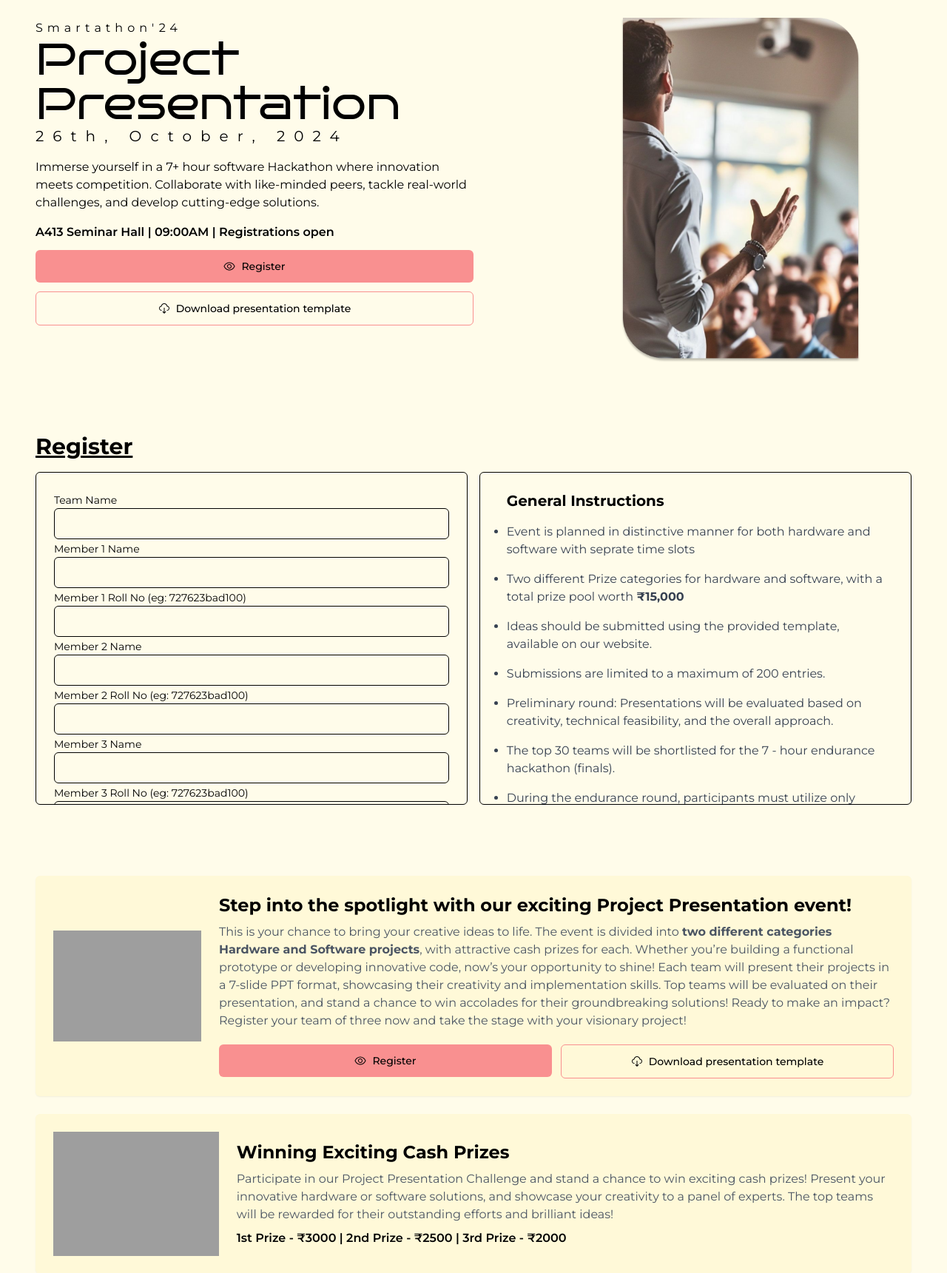
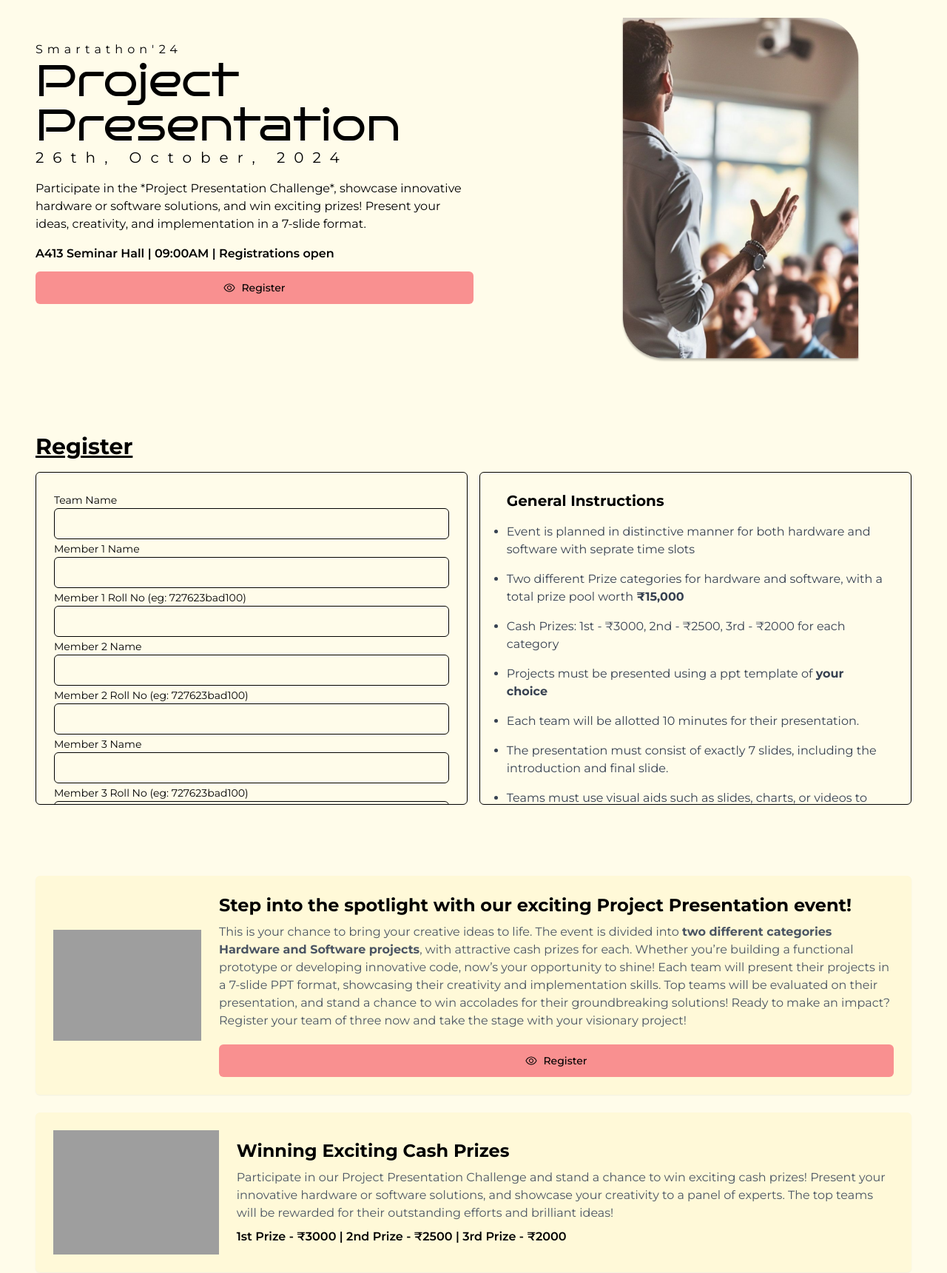
Before and after one commit to Magudeshgit/Smartathon-24, a Django app: page /projectpresentation/ in a window 1280 px wide. Shown: the part 152-1873 px from the top of the page at 74% size. Run offline with Django 5.2, Linux system fonts and the light colour scheme; data comes from the database, SQL or seed files in the repository; some libraries are stand-ins or nearby versions; grey boxes are pictures that could not be loaded.

Commit message:
Update: UI Fixes, PS ID DNE

```diff
--- a/core/templates/core/hackathon.html
+++ b/core/templates/core/hackathon.html
@@ -163,10 +163,8 @@
                     <p class="text-xl font-montserrat font-bold">General Instructions</p>
 
                     <ul class="font-montserrat text-gray-700 mt-2">
-                        <li class="list-disc mt-4">Event is planned in distinctive manner for both hardware and software with seprate time slots</li>
-                        <li class="list-disc mt-4">Two different Prize categories for hardware and software, with a total prize pool worth<b> ₹15,000</b></li>
                         <li class="list-disc mt-4">Ideas should be submitted using the provided template, available on our website.</li>
-                        <li class="list-disc mt-4">Submissions are limited to a maximum of 200 entries.</li>
+                        <li class="list-disc mt-4">Submissions are limited to a maximum of 75 teams.</li>
                         <li class="list-disc mt-4">Preliminary round: Presentations will be evaluated based on creativity, technical feasibility, and the overall approach.</li>
                         <li class="list-disc mt-4">The top 30 teams will be shortlisted for the 7 - hour endurance hackathon (finals).</li>
                         <li class="list-disc mt-4">During the endurance round, participants must utilize only college lab systems; personal laptops are prohibited.</li>
@@ -221,7 +219,7 @@
                         <p class="font-montserrat text-gray-600">
                             Compete in our thrilling hackathon and stand a chance to win exciting cash prizes! Show off your coding skills, solve real-world problems, and take home rewards that recognize your hard work and creativity. Don’t miss the opportunity to prove your talent and claim your prize!
                         </p>
-                        <p class="font-montserrat font-semibold">1st Prize - ₹6000 | 2nd Prize - ₹5000 | 3rd Prize - ₹4000</p>
+                        <p class="font-montserrat font-semibold">1st Prize - ₹4000 | 2nd Prize - ₹3500 | 3rd Prize - ₹3000</p>
                     </div>
                 </div>
             </div>
--- a/core/templates/core/ideapitching.html
+++ b/core/templates/core/ideapitching.html
@@ -53,7 +53,7 @@
                 <p class="text-sm lg:text-xl tracking-[12px] font-montserrat">26th, October, 2024</p>
 
                 <p class="font-montserrat mt-4 ">
-                    Immerse yourself in a 7+ hour software Hackathon where innovation meets competition. Collaborate with like-minded peers, tackle real-world challenges, and develop cutting-edge solutions.
+                    Join us for the Idea Pitching Challenge, where creativity meets problem-solving! This event invites participants to present innovative solutions to real-world problems, showcasing their ideas to a panel of judges.
                 </p>
                 <p class="font-montserrat mt-4 font-semibold">{{event.venue}} | {{event.time}} | {% if not event.isClosed %} Registrations open {%else%} Registrations Closed {% endif %}</p>
                 <div class="flex w-full flex-wrap gap-3 mt-3">
@@ -136,7 +136,8 @@
                         <li class="list-disc mt-4">Teams will be evaluated based on the originality of their work, as well as feasibility and scalability factors.</li>
                         <li class="list-disc mt-4">Each team must be registered throught the portal before registration closes.</li>
                         <li class="list-disc mt-4">Pitch Format: Present your idea in a concise format, detailing the problem, solution, and impact.</li>
-                        <li class="list-disc mt-4">Evaluation Criteria: Participants will be judged on originality, feasibility, clarity of presentation, and potential impact of their solutions.</li>
+                        <li class="list-disc mt-4">Evaluation Criteria: Participants will be judged on originality, clarity of presentation, and potential impact of their solutions.</li>
+                        <li class="list-disc mt-4">Cash Prizes: 1st - ₹3000, 2nd - ₹2500, 3rd - ₹2000.</li>
                        </ul>
                 </div>
             </div>
--- a/core/templates/core/projectpresentation.html
+++ b/core/templates/core/projectpresentation.html
@@ -53,7 +53,7 @@
                 <p class="text-sm lg:text-xl tracking-[12px] font-montserrat">26th, October, 2024</p>
 
                 <p class="font-montserrat mt-4 ">
-                    Immerse yourself in a 7+ hour software Hackathon where innovation meets competition. Collaborate with like-minded peers, tackle real-world challenges, and develop cutting-edge solutions.
+                    Participate in the *Project Presentation Challenge*, showcase innovative hardware or software solutions, and win exciting prizes! Present your ideas, creativity, and implementation in a 7-slide format.
                 </p>
                 <p class="font-montserrat mt-4 font-semibold">{{event.venue}} | {{event.time}} | {% if not event.isClosed %} Registrations open {%else%} Registrations Closed {% endif %}</p>
                 <div class="flex w-full flex-wrap gap-3 mt-3">
@@ -61,12 +61,6 @@
                     <button class="bg-[#F99090] hover:bg-[#d47272] min-w-full py-3 px-8 rounded-md text-sm font-montserrat font-medium transition-colors flex gap-2 justify-center items-center">
                         <img src="{% static 'images/view.svg' %}" class="invert">
                         Register
-                    </button>
-                </a>
-                <a href="/ideapitchingtemplate" class="w-full">
-                    <button class="border-[1.5px] border-[#F99090] min-w-full py-3 px-8 rounded-md text-sm font-montserrat font-medium hover:bg-[#F99090] transition-colors flex gap-2 justify-center items-center">
-                        <img src="{% static 'images/download.svg' %}" class="invert">
-                        Download presentation template
                     </button>
                 </a>
                 </div>
@@ -134,12 +128,15 @@
                     <ul class="font-montserrat text-gray-700 mt-2">
                         <li class="list-disc mt-4">Event is planned in distinctive manner for both hardware and software with seprate time slots</li>
                         <li class="list-disc mt-4">Two different Prize categories for hardware and software, with a total prize pool worth<b> ₹15,000</b></li>
-                        <li class="list-disc mt-4">Ideas should be submitted using the provided template, available on our website.</li>
-                        <li class="list-disc mt-4">Submissions are limited to a maximum of 200 entries.</li>
-                        <li class="list-disc mt-4">Preliminary round: Presentations will be evaluated based on creativity, technical feasibility, and the overall approach.</li>
-                        <li class="list-disc mt-4">The top 30 teams will be shortlisted for the 7 - hour endurance hackathon (finals).</li>
-                        <li class="list-disc mt-4">During the endurance round, participants must utilize only college lab systems; personal laptops are prohibited.</li>
-                        <li class="list-disc mt-4">Teams will be evaluated based on the originality of their work, as well as feasibility and scalability factors.</li>
+                        <li class="list-disc mt-4">Cash Prizes: 1st - ₹3000, 2nd - ₹2500, 3rd - ₹2000 for each category</li>
+                        <li class="list-disc mt-4">Projects must be presented using a ppt template of <b>your choice</b></li>
+                        <li class="list-disc mt-4">Each team will be allotted 10 minutes for their presentation.</li>
+                        <li class="list-disc mt-4">The presentation must consist of exactly 7 slides, including the introduction and final slide.</li>
+                        <li class="list-disc mt-4">Teams must use visual aids such as slides, charts, or videos to support their presentation.</li>
+                        <li class="list-disc mt-4">Hardware models or prototypes should be demonstrated during the presentation</li>
+                        <li class="list-disc mt-4">Software projects should include a live demonstration or a detailed walkthrough of the code and functionality.</li>
+                        <li class="list-disc mt-4">Software projects : 9.00 am to 1.00 pm</li>
+                        <li class="list-disc mt-4">Hardware projects: 2.00 pm to 4.30 pm</li>
                        </ul>
                 </div>
             </div>
@@ -166,12 +163,6 @@
                                 <button class="bg-[#F99090] hover:bg-[#d47373] min-w-full py-3 px-8 rounded-md text-sm font-montserrat font-medium transition-colors flex gap-2 justify-center items-center">
                                     <img src="{% static 'images/view.svg' %}" class="invert">
                                     Register
-                                </button>
-                            </a>
-                            <a href="/ideapitchingtemplate" class="w-full">
-                                <button class="border-[1.5px] border-[#F99090] min-w-full py-3 px-8 rounded-md text-sm font-montserrat font-medium hover:bg-[#af6464] transition-colors flex gap-2 justify-center items-center">
-                                    <img src="{% static 'images/download.svg' %}" class="invert">
-                                    Download presentation template
                                 </button>
                             </a>
                             </div>
--- a/core/views.py
+++ b/core/views.py
@@ -6,7 +6,7 @@ from .models import statements, events, registrations, hackathonreg
 import os
 from django.core import serializers
 from pathlib import Path
-from django.core.exceptions import ValidationError
+from django.core.exceptions import ValidationError, ObjectDoesNotExist
 from django.contrib.messages import error
 
 BASE_DIR = Path(__file__).resolve().parent.parent
@@ -20,9 +20,9 @@ def hackathon(request):
     event = events.objects.get(name = "Hackathon")
     raw_ps = serializers.serialize('json', ps)
     if request.method == 'POST':
-        statement = statements.objects.get(title = request.POST.get('ps'))
-        if hackathonreg.objects.filter(statement=statement).count()<statement.submissions:
-            try:
+        try:
+            statement = statements.objects.get(title = request.POST.get('ps'))
+            if hackathonreg.objects.filter(statement=statement).count()<statement.submissions:
                 registration = hackathonreg.objects.create(
                     event = event,
                     statement = statement,
@@ -44,10 +44,14 @@ def hackathon(request):
                 statement.submitted += 1
                 statement.save()
                 return redirect(reverse('success', kwargs={"event": event.id, "regid": registration.id}))
-            except ValidationError:
-                print("error Catched")
-                error(request, "One or more of the provided roll numbers has already been registered.")
-                return redirect('/hackathon/#register')
+        except ValidationError:
+            print("error Catched")
+            error(request, "One or more of the provided roll numbers has already been registered.")
+            return redirect('/hackathon/#register')
+        except ObjectDoesNotExist:
+            print("error Catched")
+            error(request, "Please select the dropdown after entering Problem Statement ID to proceed")
+            return redirect('/hackathon/#register')
         else:
             error(request, "Maximum registrations reached for the selected problem "+f"'{request.POST.get('ps')}', please choose a different one.")
             return redirect('/hackathon/#register')
--- a/smartreg/settings.py
+++ b/smartreg/settings.py
@@ -25,7 +25,7 @@ print(__file__)
 SECRET_KEY = 'django-insecure-l*wml*eo)qn9s3@f++)b*!q1$1)6c4sd@bwksvu%3e@xgh4cfr'
 
 # SECURITY WARNING: don't run with debug turned on in production!
-DEBUG = False
+DEBUG = True
 
 ALLOWED_HOSTS = ['*']
 CSRF_TRUSTED_ORIGINS = ['http://3.109.10.58', 'https://src.drmcet.ac.in']
```
